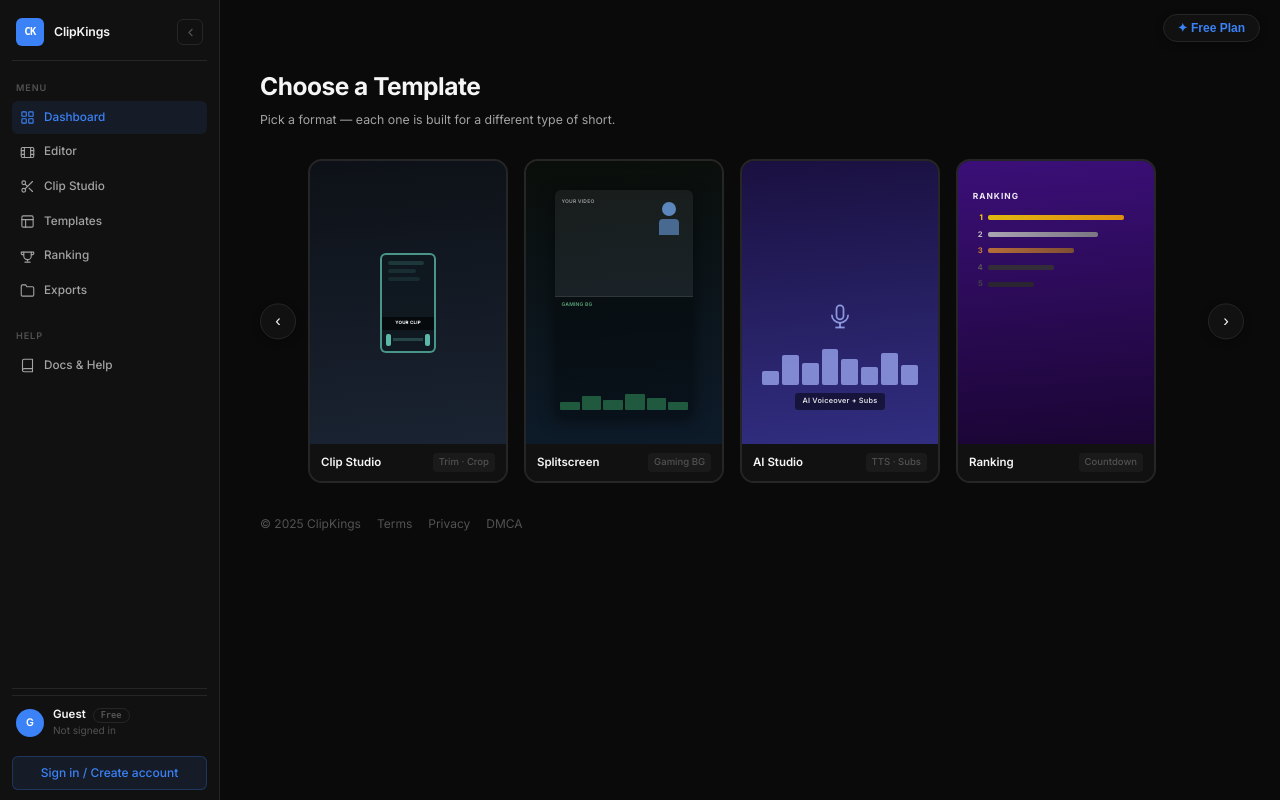
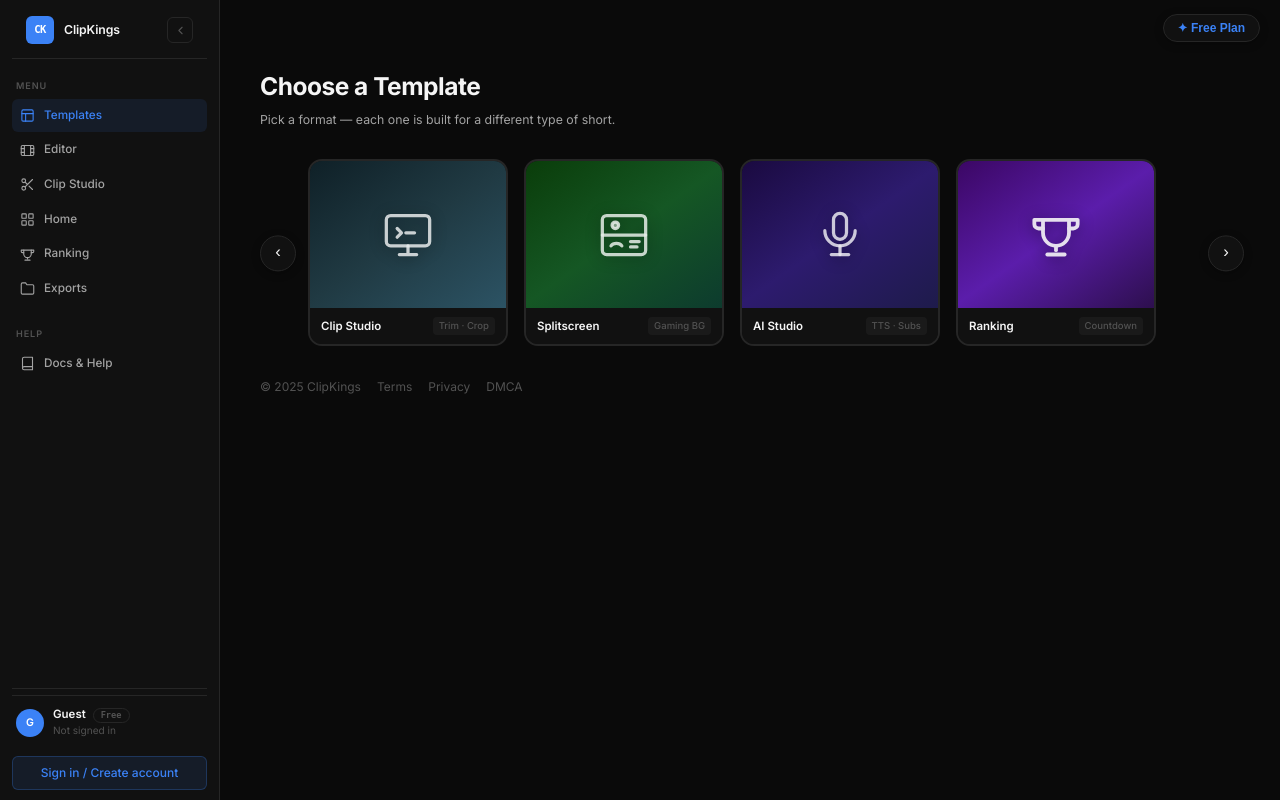
Before and after one commit to paka249/clipkings, a FastAPI app: page / in a window 1280 px wide. Run offline with FastAPI, Linux system fonts and the light colour scheme; some libraries are stand-ins or nearby versions.

Commit message:
UI changes across  templates, buttons and nav abr

```diff
--- a/static/app.js
+++ b/static/app.js
@@ -71,7 +71,7 @@ const _TOOL_NAMES = { editor:'Video Editor', clipstudio:'Clip Studio', templates
 const _TOOL_ICONS = { editor:'#i-film', clipstudio:'#i-edit', templates:'#i-tmpl', ranking:'#i-ranking', aistudio:'#i-aistudio', exports:'#i-folder' };
 
 function showPage(name, _fromHistory = false) {
-  if (!_VALID_PAGES.has(name)) name = 'dashboard';
+  if (!_VALID_PAGES.has(name)) name = 'templates';
 
   // Stop editor preview playback when leaving
   const currentPage = document.querySelector('.page.active')?.id?.replace('page-', '');
@@ -89,6 +89,7 @@ function showPage(name, _fromHistory = false) {
   const pageEl = document.getElementById('page-' + name);
   if (!pageEl) return;
   pageEl.classList.add('active');
+  document.querySelector('.main')?.classList.toggle('is-editor', name === 'editor');
   const navEl = document.querySelector('[data-page="' + name + '"]');
   if (navEl) navEl.classList.add('active');
   if (!_fromHistory) history.pushState({ page: name }, '', '#' + name);
@@ -3209,7 +3210,7 @@ document.addEventListener('DOMContentLoaded', () => {
 
   // Restore page from URL hash (back/forward support)
   const hashPage = location.hash.slice(1);
-  const startPage = _VALID_PAGES.has(hashPage) ? hashPage : 'dashboard';
+  const startPage = _VALID_PAGES.has(hashPage) ? hashPage : 'templates';
   history.replaceState({ page: startPage }, '', '#' + startPage);
   showPage(startPage, true);
 
@@ -3702,3 +3703,18 @@ async function dashCsRender() {
     btn.disabled = false;
   }
 }
+
+// ── Editor: caption track ─────────────────────────────────────
+function vedAddCaption() {
+  const text = prompt('Caption text:');
+  if (!text) return;
+  const row = document.getElementById('ved-tl-caption-row');
+  const id = 'cap-' + Date.now();
+  const div = document.createElement('div');
+  div.className = 'ved-tl-clip';
+  div.id = id;
+  div.style.cssText = 'left:2px;width:160px;top:4px;height:24px;font-size:.65rem;padding:0 6px;display:flex;align-items:center;gap:4px;';
+  div.innerHTML = `<span style="opacity:.7">T</span><span style="overflow:hidden;white-space:nowrap;text-overflow:ellipsis">${text}</span>`;
+  div.title = text;
+  row.appendChild(div);
+}
--- a/static/index.html
+++ b/static/index.html
@@ -147,9 +147,11 @@
 
   <!-- ── Sidebar ─────────────────────────────────────────────── -->
   <aside class="sidebar" id="sidebar">
-    <div class="logo">
-      <div class="logo-mark">CK</div>
-      <div class="logo-name">ClipKings</div>
+    <div class="sidebar-hdr">
+      <div class="logo">
+        <div class="logo-mark">CK</div>
+        <div class="logo-name">ClipKings</div>
+      </div>
       <button class="sidebar-collapse-btn" id="sidebar-collapse-btn" onclick="toggleSidebar()" title="Collapse sidebar">
         <svg class="icon icon-sm" id="sidebar-collapse-icon"><use href="#i-chevron-left"/></svg>
       </button>
@@ -157,9 +159,9 @@
 
     <div class="nav-section">Menu</div>
     <nav>
-      <a class="nav-item active" data-page="dashboard" onclick="showPage('dashboard')">
-        <svg class="icon"><use href="#i-dash"/></svg>
-        <span class="nav-item-lbl">Dashboard</span>
+      <a class="nav-item active" data-page="templates" onclick="showPage('templates')">
+        <svg class="icon"><use href="#i-tmpl"/></svg>
+        <span class="nav-item-lbl">Templates</span>
       </a>
       <a class="nav-item" data-page="editor" onclick="showPage('editor')">
         <svg class="icon"><use href="#i-film"/></svg>
@@ -169,9 +171,9 @@
         <svg class="icon"><use href="#i-edit"/></svg>
         <span class="nav-item-lbl">Clip Studio</span>
       </a>
-      <a class="nav-item" data-page="templates" onclick="showPage('templates')">
-        <svg class="icon"><use href="#i-tmpl"/></svg>
-        <span class="nav-item-lbl">Templates</span>
+      <a class="nav-item" data-page="dashboard" onclick="showPage('dashboard')">
+        <svg class="icon"><use href="#i-dash"/></svg>
+        <span class="nav-item-lbl">Home</span>
       </a>
       <a class="nav-item" data-page="ranking" onclick="showPage('ranking')">
         <svg class="icon"><use href="#i-ranking"/></svg>
@@ -214,7 +216,7 @@
     </button>
 
     <!-- Dashboard ────────────────────────────────────────────── -->
-    <div id="page-dashboard" class="page active">
+    <div id="page-templates" class="page active">
 
       <div class="tmpl-picker-hdr">
         <h1>Choose a Template</h1>
@@ -227,22 +229,8 @@
 
         <!-- Clip Studio -->
         <div class="tmpl-picker-card" data-tmpl="cs" onclick="dashSelectTemplate('cs')">
-          <div class="tmpl-picker-thumb" style="background:linear-gradient(175deg,#0d1117,#1a2332)">
-            <div class="tpt-cs">
-              <div class="tpt-cs-frame">
-                <div class="tpt-cs-scene">
-                  <div class="tpt-cs-bar" style="width:90%;opacity:.35"></div>
-                  <div class="tpt-cs-bar" style="width:70%;opacity:.25"></div>
-                  <div class="tpt-cs-bar" style="width:80%;opacity:.2"></div>
-                </div>
-                <div class="tpt-cs-caption">YOUR CLIP</div>
-                <div class="tpt-cs-handles">
-                  <div class="tpt-cs-handle"></div>
-                  <div class="tpt-cs-timeline"></div>
-                  <div class="tpt-cs-handle"></div>
-                </div>
-              </div>
-            </div>
+          <div class="tmpl-picker-thumb" style="background:linear-gradient(145deg,#0f2027,#203a43,#2c5364)">
+            <svg class="tpt-icon" viewBox="0 0 24 24" fill="none" stroke="rgba(255,255,255,.85)" stroke-width="1.5" stroke-linecap="round" stroke-linejoin="round"><rect x="2" y="3" width="20" height="14" rx="2"/><path d="M8 21h8M12 17v4"/><path d="M7 9l2 2-2 2"/><line x1="11" y1="11" x2="15" y2="11"/></svg>
           </div>
           <div class="tmpl-picker-footer">
             <span class="tmpl-picker-name">Clip Studio</span>
@@ -252,21 +240,8 @@
 
         <!-- Splitscreen + Gaming BG -->
         <div class="tmpl-picker-card" data-tmpl="split" onclick="dashSelectTemplate('split')">
-          <div class="tmpl-picker-thumb" style="background:linear-gradient(175deg,#0a0e0a,#0d1b2a)">
-            <div class="tpt-split">
-              <div class="tpt-split-top">
-                <div class="tpt-split-presenter">
-                  <div class="tpt-sp-head"></div>
-                  <div class="tpt-sp-body"></div>
-                </div>
-                <div class="tpt-split-badge">YOUR VIDEO</div>
-              </div>
-              <div class="tpt-split-line"></div>
-              <div class="tpt-split-bot">
-                <div class="tpt-split-bg-label">GAMING BG</div>
-                <div class="tpt-mc-blocks"><div></div><div></div><div></div><div></div><div></div><div></div></div>
-              </div>
-            </div>
+          <div class="tmpl-picker-thumb" style="background:linear-gradient(145deg,#0a3d0a,#155724,#0d3b2e)">
+            <svg class="tpt-icon" viewBox="0 0 24 24" fill="none" stroke="rgba(255,255,255,.85)" stroke-width="1.5" stroke-linecap="round" stroke-linejoin="round"><rect x="2" y="3" width="20" height="18" rx="2"/><line x1="2" y1="12" x2="22" y2="12"/><circle cx="8" cy="7.5" r="1.5" fill="rgba(255,255,255,.5)"/><path d="M6 17c1-1.5 4-1.5 5 0M15 15h4M15 17.5h3"/></svg>
           </div>
           <div class="tmpl-picker-footer">
             <span class="tmpl-picker-name">Splitscreen</span>
@@ -276,19 +251,8 @@
 
         <!-- AI Studio -->
         <div class="tmpl-picker-card" data-tmpl="ai" onclick="dashSelectTemplate('ai')">
-          <div class="tmpl-picker-thumb" style="background:linear-gradient(175deg,#1a1040,#312e81)">
-            <div class="tpt-ai">
-              <div class="tpt-ai-icon">
-                <svg viewBox="0 0 24 24" fill="none" stroke="rgba(165,180,252,.8)" stroke-width="1.5" style="width:28px;height:28px">
-                  <path d="M12 2a3 3 0 0 1 3 3v6a3 3 0 0 1-6 0V5a3 3 0 0 1 3-3z"/>
-                  <path d="M19 10a7 7 0 0 1-14 0"/>
-                  <line x1="12" y1="17" x2="12" y2="21"/>
-                  <line x1="8" y1="21" x2="16" y2="21"/>
-                </svg>
-              </div>
-              <div class="tpt-ai-bars"><div style="height:35%"></div><div style="height:75%"></div><div style="height:55%"></div><div style="height:90%"></div><div style="height:65%"></div><div style="height:45%"></div><div style="height:80%"></div><div style="height:50%"></div></div>
-              <div class="tpt-ai-sub">AI Voiceover + Subs</div>
-            </div>
+          <div class="tmpl-picker-thumb" style="background:linear-gradient(145deg,#1a0a40,#2d1b6e,#1e1b4b)">
+            <svg class="tpt-icon" viewBox="0 0 24 24" fill="none" stroke="rgba(255,255,255,.85)" stroke-width="1.5" stroke-linecap="round" stroke-linejoin="round"><path d="M12 2a3 3 0 0 1 3 3v6a3 3 0 0 1-6 0V5a3 3 0 0 1 3-3z"/><path d="M19 10a7 7 0 0 1-14 0"/><line x1="12" y1="17" x2="12" y2="21"/><line x1="8" y1="21" x2="16" y2="21"/></svg>
           </div>
           <div class="tmpl-picker-footer">
             <span class="tmpl-picker-name">AI Studio</span>
@@ -298,15 +262,8 @@
 
         <!-- Ranking -->
         <div class="tmpl-picker-card" data-tmpl="rk" onclick="dashSelectTemplate('rk')">
-          <div class="tmpl-picker-thumb" style="background:linear-gradient(175deg,#3b0f78,#1a0533)">
-            <div class="tpt-ranking">
-              <div class="tpt-ranking-title">RANKING</div>
-              <div class="tpt-ranking-item"><span class="tpt-rank-num" style="color:#FFD700">1</span><div class="tpt-rank-bar" style="width:82%;background:linear-gradient(90deg,#FFD700,#FFA500)"></div></div>
-              <div class="tpt-ranking-item"><span class="tpt-rank-num" style="color:#C0C0C0">2</span><div class="tpt-rank-bar" style="width:66%;background:linear-gradient(90deg,#C0C0C0,#888)"></div></div>
-              <div class="tpt-ranking-item"><span class="tpt-rank-num" style="color:#CD7F32">3</span><div class="tpt-rank-bar" style="width:52%;background:linear-gradient(90deg,#CD7F32,#8B5A2B)"></div></div>
-              <div class="tpt-ranking-item"><span class="tpt-rank-num" style="color:#555">4</span><div class="tpt-rank-bar" style="width:40%;background:#333"></div></div>
-              <div class="tpt-ranking-item"><span class="tpt-rank-num" style="color:#444">5</span><div class="tpt-rank-bar" style="width:28%;background:#2a2a2a"></div></div>
-            </div>
+          <div class="tmpl-picker-thumb" style="background:linear-gradient(145deg,#3b0764,#5b1dab,#2d0f4e)">
+            <svg class="tpt-icon" viewBox="0 0 24 24" fill="none" stroke="rgba(255,255,255,.85)" stroke-width="1.5" stroke-linecap="round" stroke-linejoin="round"><use href="#i-ranking"/></svg>
           </div>
           <div class="tmpl-picker-footer">
             <span class="tmpl-picker-name">Ranking</span>
@@ -647,11 +627,23 @@
 
     </div>
 
-    <!-- Templates ────────────────────────────────────────────── -->
-    <div id="page-templates" class="page">
+    <!-- Dashboard / Home ───────────────────────────────────────── -->
+    <div id="page-dashboard" class="page">
+      <div class="dash-home-wrap">
+        <div class="dash-home-logo">CK</div>
+        <h1 class="dash-home-title">ClipKings</h1>
+        <p class="dash-home-sub">Create viral short-form videos in minutes.</p>
+        <button class="btn-primary dash-home-cta" onclick="showPage('templates')">Start Creating →</button>
+        <div class="dash-home-pills">
+          <span>Splitscreen</span><span>AI Studio</span><span>Ranking</span><span>Clip Studio</span>
+        </div>
+      </div>
+    </div>
+
+    <!-- OLD templates placeholder ──────────────────────────────── -->
+    <div id="page-templates-OLD" class="page">
       <div class="page-header">
         <h1><em>Templates</em></h1>
-        <p class="sub">Choose a composition layout to apply to your next short.</p>
       </div>
       <div class="tmpl-full-row">
         <div class="tmpl-full-card">
--- a/static/styles.css
+++ b/static/styles.css
@@ -121,9 +121,7 @@ html, body {
   display: flex;
   align-items: center;
   gap: 10px;
-  padding: 18px 4px 14px;
-  border-bottom: 1px solid var(--border);
-  margin-bottom: 6px;
+  padding: 0;
 }
 .logo-mark {
   width: 28px; height: 28px;
@@ -185,6 +183,17 @@ nav { display: flex; flex-direction: column; gap: 1px; }
 }
 
 /* Sidebar collapse */
+/* Sidebar header row: logo + collapse button */
+.sidebar-hdr {
+  display: flex; align-items: center; justify-content: space-between;
+  padding: 16px 14px 14px;
+  border-bottom: 1px solid var(--border);
+  margin-bottom: 6px;
+}
+.sidebar--collapsed .sidebar-hdr {
+  flex-direction: column; gap: 6px; padding: 12px 0 10px; align-items: center;
+}
+
 .sidebar-collapse-btn {
   display: flex; align-items: center; justify-content: center;
   width: 26px; height: 26px;
@@ -193,12 +202,11 @@ nav { display: flex; flex-direction: column; gap: 1px; }
   border-radius: var(--r);
   color: var(--text-3);
   cursor: pointer;
-  margin-left: auto;
   flex-shrink: 0;
   transition: color var(--t), background var(--t);
 }
 .sidebar-collapse-btn:hover { background: var(--surface-2); color: var(--text); }
-.sidebar--collapsed { width: 52px !important; padding: 0 8px !important; }
+.sidebar--collapsed { width: 52px !important; padding: 0 4px !important; }
 .sidebar--collapsed .nav-item-lbl,
 .sidebar--collapsed .logo-name,
 .sidebar--collapsed .nav-section,
@@ -2617,12 +2630,20 @@ kbd {
 
 .tmpl-picker-thumb {
   width: 100%;
-  aspect-ratio: 9 / 13;
+  aspect-ratio: 4 / 3;
   position: relative;
   overflow: hidden;
   display: flex;
   align-items: center;
   justify-content: center;
+}
+
+/* Single icon inside each card thumbnail */
+.tpt-icon {
+  width: 52px;
+  height: 52px;
+  opacity: .9;
+  filter: drop-shadow(0 2px 8px rgba(0,0,0,.5));
 }
 
 .tmpl-picker-footer {
```
Also changed, not shown: other parts of static/index.html (+39 -6 lines), other parts of static/styles.css (+79 -5 lines).
